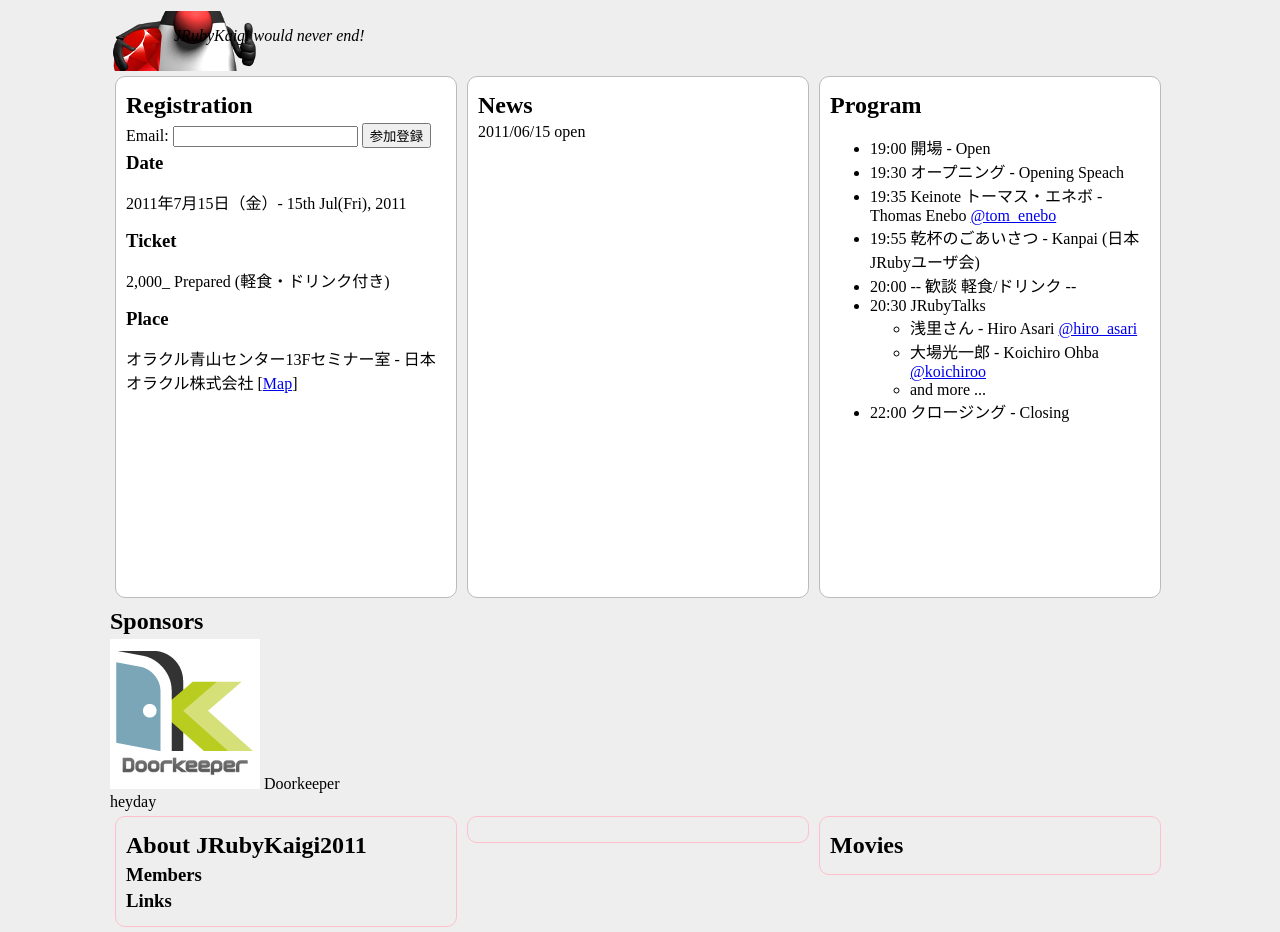
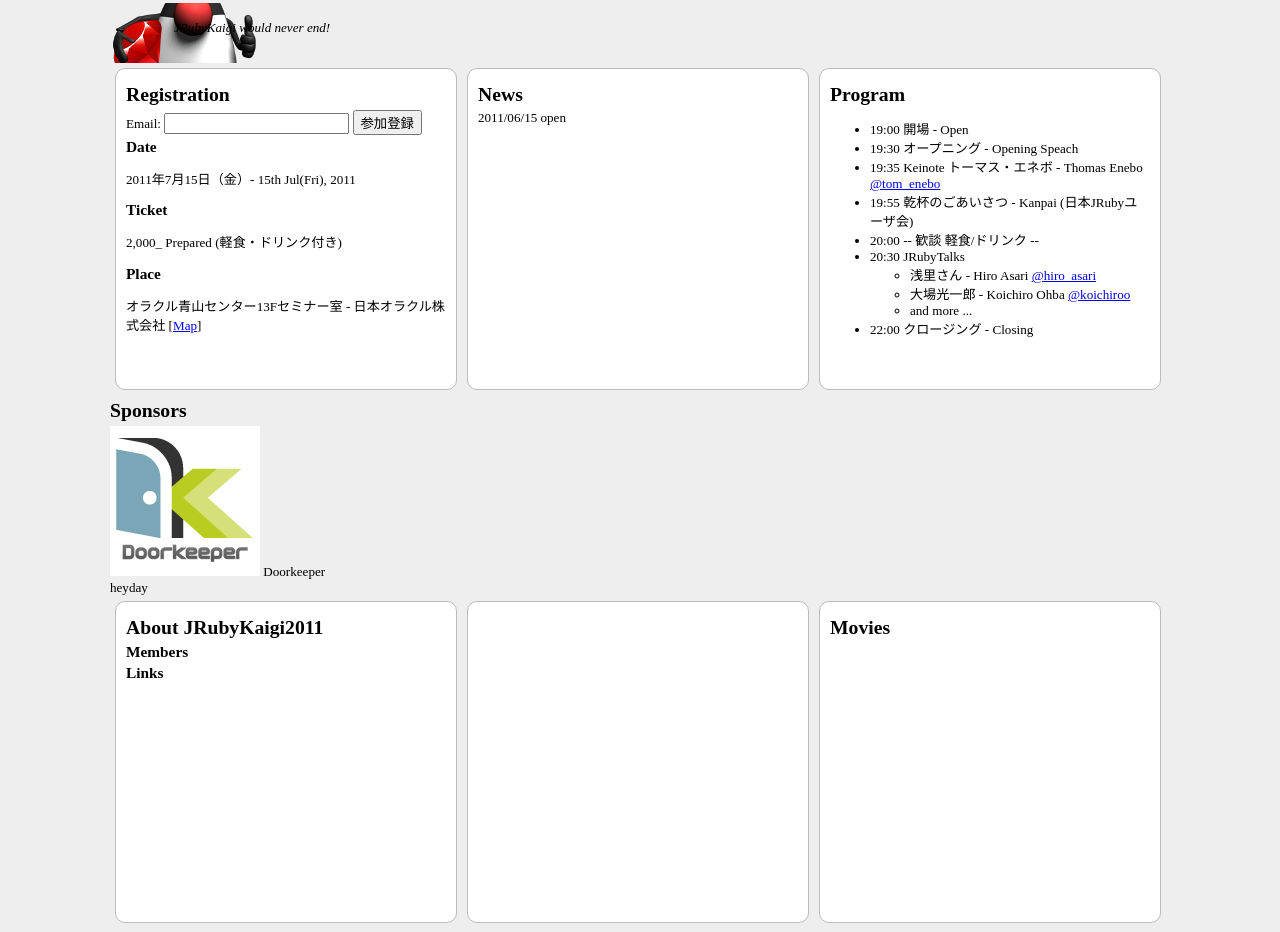
Before and after one commit to ayumin/jrubykaigi, a plain HTML site: page 2011/index.html in a window 1280 px wide. Shown: the part 272-1204 px from the top of the page. Drawn offline with Linux system fonts and the light colour scheme; files whose address does not match are found by name.

Commit message:
mini text

```diff
--- a/2011/stylesheets/screen.css
+++ b/2011/stylesheets/screen.css
@@ -2,7 +2,8 @@ body {
   margin: 0;
   padding: 0;
   background: #eee;
-  font-family: 'Myriad Pro'; }
+  font-family: 'Myriad Pro';
+  font-size: 82%; }
 
 h1 {
   background: url("../images/jrubykaigi2011_logo.png") no-repeat 50% 50%;
@@ -25,8 +26,12 @@ h2, h3 {
   border-radius: 10px;
   border: 1px solid #bbb;
   background: #fff;
+  margin: 5px;
+  padding: 10px;
+  border: 1px solid #bbb;
+  background: #fff;
   width: 320px;
-  height: 500px;
+  min-height: 300px;
   display: block;
   float: left;
   margin: 5px;
@@ -45,11 +50,13 @@ h2, h3 {
   -webkit-border-radius: 10px;
   -khtml-border-radius: 10px;
   border-radius: 10px;
-  width: 320px;
-  border: 1px solid pink;
-  display: inline-block;
+  border: 1px solid #bbb;
+  background: #fff;
   margin: 5px;
   padding: 10px;
+  width: 320px;
+  display: inline-block;
+  min-height: 300px;
   vertical-align: top; }
 
 #slideshow {
@@ -57,6 +64,9 @@ h2, h3 {
   border: 3px double gray;
   border-width: 3px 0; }
 
+#sponsors .logoclouds {
+  text-align: center; }
+
 .message {
   background: url(../images/jruby_duke.png) left 50% no-repeat;
   font-style: italic;
```
